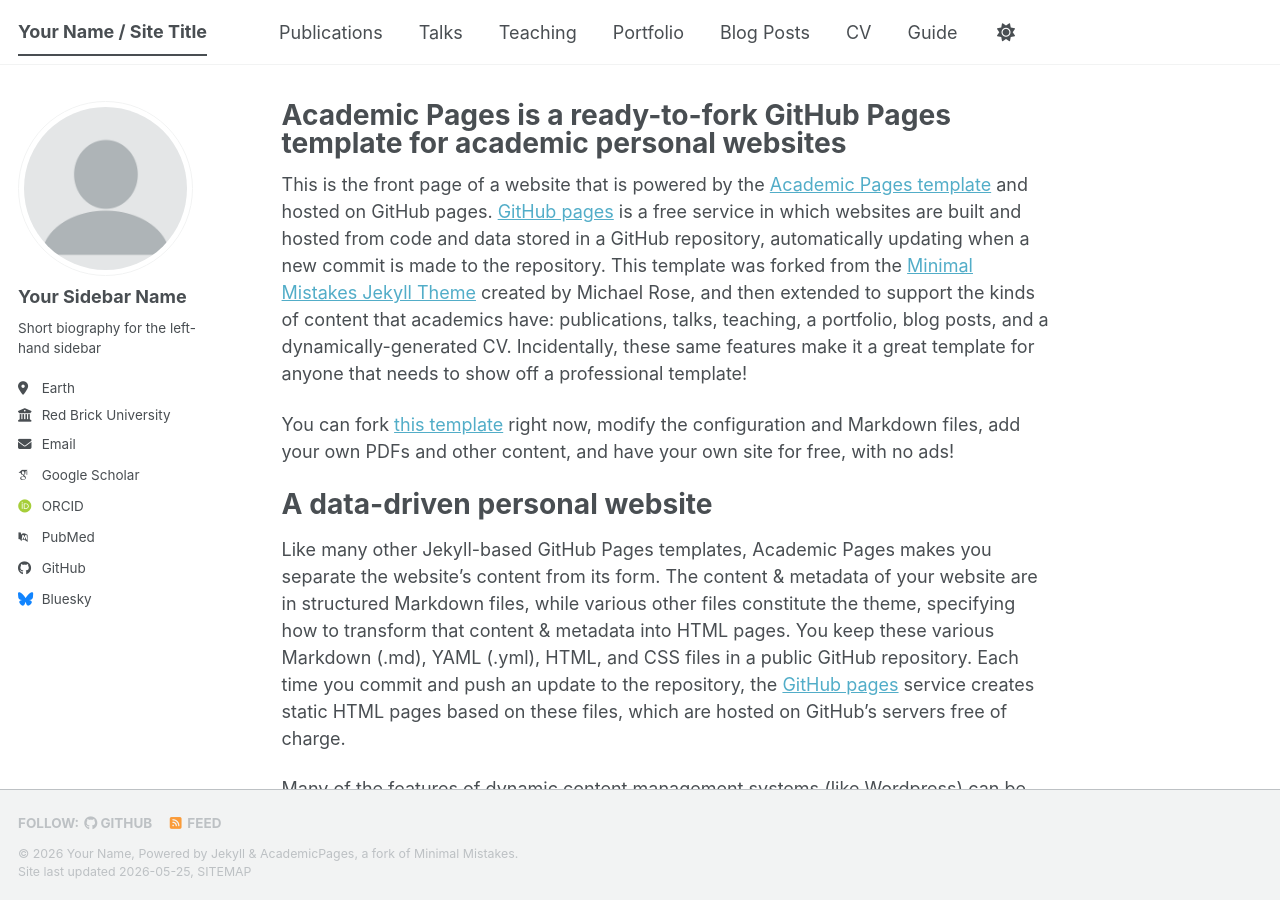
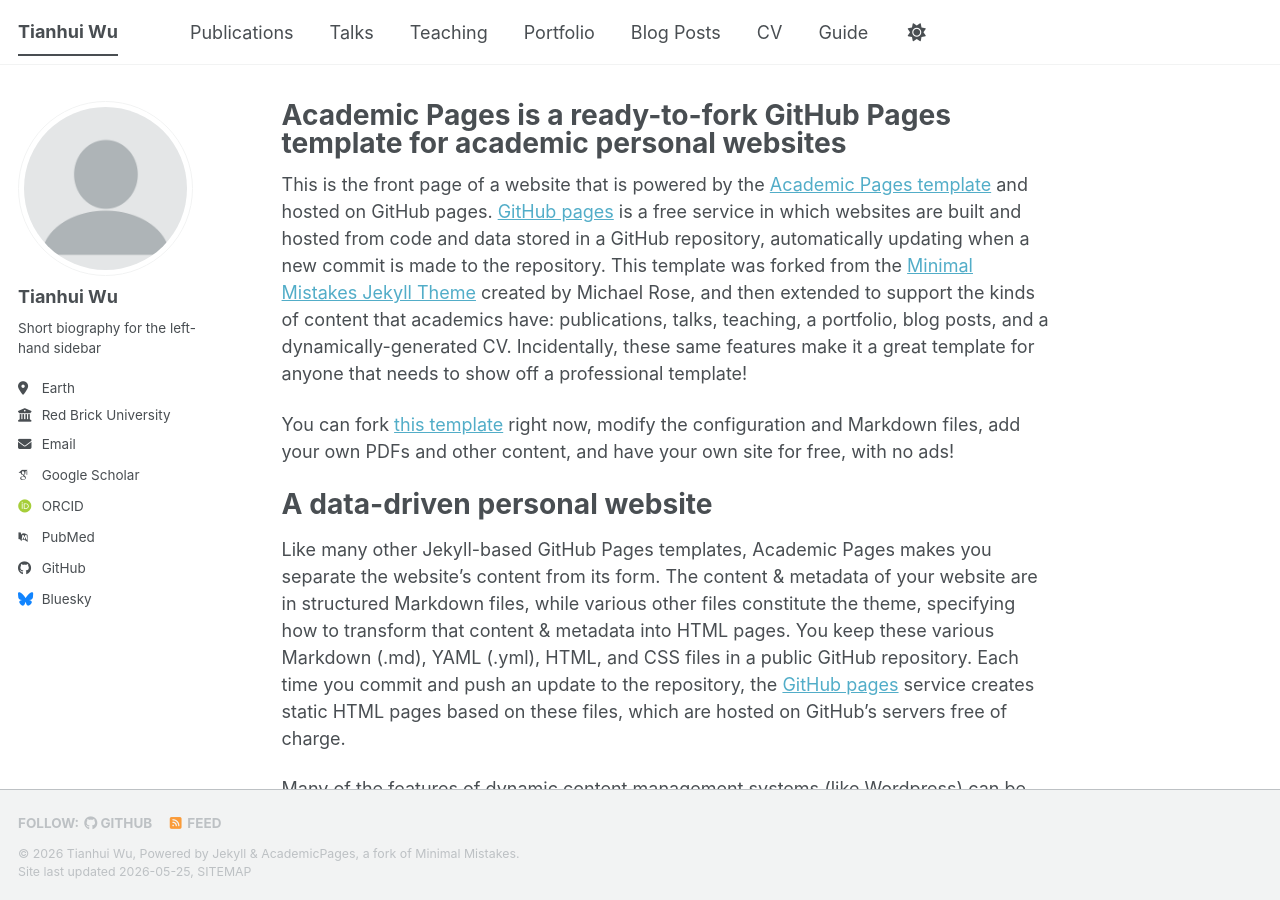
Before and after one commit to tianhuiwu/tianhuiwu.github.io, a Jekyll site: the page built from _pages/about.md, in a window 1280 px wide and 900 px high. Built offline with Jekyll 4.4.1, drawn with Linux system fonts in a browser that asks for light colours; some web fonts are replaced; a script bundle is joined from its source files by our own code; library files that are not in the unit come from our copies.

Commit message:
Update _config.yml

```diff
--- a/_config.yml
+++ b/_config.yml
@@ -9,11 +9,11 @@
 # Basic Site Settings
 locale                   : "en-US"
 site_theme               : "default" # The available themes options are "default", "air", "sunrise", "mint", "dirt" and "contrast"
-title                    : "Your Name / Site Title"
+title                    : "Tianhui Wu"
 title_separator          : "-"
-name                     : &name "Your Name"
+name                     : &name "Tianhui Wu"
 description              : &description "Your Name's academic portfolio"   # Update this with a general description of your site, this is the default if not overridden by a page
-url                      : https://academicpages.github.io # The base hostname & protocol for your site e.g. "https://[your GitHub username].github.io",
+url                      : https://tianhuiwu.github.io # The base hostname & protocol for your site e.g. "https://[your GitHub username].github.io",
                                                            # or if you already have some other page hosted on Github then use "https://[your GitHub username].github.io/[Your Repo Name]"
 baseurl                  : "" # the subpath of your site, e.g. "/blog"
 repository               : "academicpages/academicpages.github.io"
@@ -24,7 +24,7 @@ repository               : "academicpages/academicpages.github.io"
 author:
   # Biographic information
   avatar           : "profile.png"
-  name             : "Your Sidebar Name"
+  name             : "Tianhui Wu"
   pronouns         : # example: "she/her"
   bio              : "Short biography for the left-hand sidebar"
   location         : "Earth"
```
